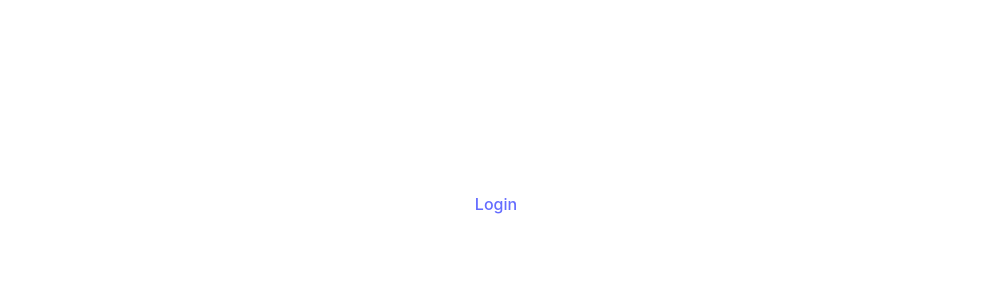
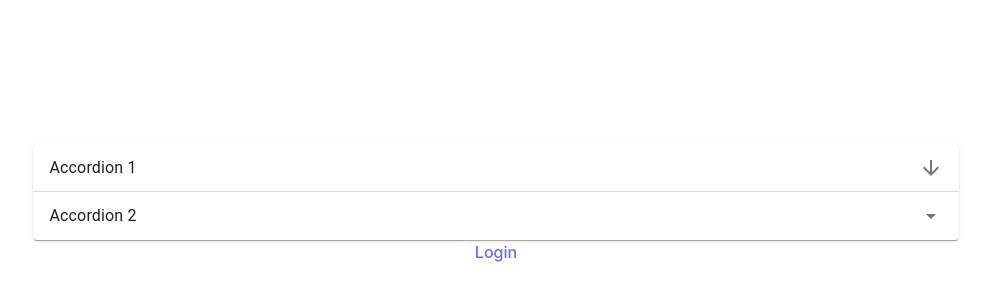
Before and after one commit to erkinov-wtf/split-bill, a React (Vite) app in the folder frontend/: page /join-room in a window 1280 px wide. Before the commit this address had no page. Shown: the part 196-496 px from the top of the page, without its empty margins (144-1135 px from the left). Built offline with nearby package versions, Linux system fonts and the light colour scheme; the HTML template or start-up script is replaced by a standard one.

Commit message:
showed how to use git branching and pull requests

```diff
--- a/frontend/package.json
+++ b/frontend/package.json
@@ -12,6 +12,7 @@
   "dependencies": {
     "@emotion/react": "^11.14.0",
     "@emotion/styled": "^11.14.0",
+    "@mui/icons-material": "^6.4.3",
     "@mui/material": "^6.4.3",
     "react": "^19.0.0",
     "react-dom": "^19.0.0",
--- a/frontend/src/App.jsx
+++ b/frontend/src/App.jsx
@@ -1,13 +1,16 @@
 import './App.css'
 import Login from "./Pages/Login/index.jsx";
 import {Link, Route, Routes} from "react-router-dom";
+import AccordionExpandIcon from "./pages/join-room/index.jsx";
 
 function App() {
 
     return (
         <>
             <Routes>
-            <Route path="/login" element={<Login />} />
+                <Route path="/login" element={<Login/>}/>
+
+                <Route path="/join-room" element={<AccordionExpandIcon/>}/>
             </Routes>
 
             <Link to="/login">Login</Link>
--- /dev/null
+++ b/frontend/src/pages/join-room/index.jsx
@@ -0,0 +1,43 @@
+import Accordion from '@mui/material/Accordion';
+import AccordionSummary from '@mui/material/AccordionSummary';
+import AccordionDetails from '@mui/material/AccordionDetails';
+import Typography from '@mui/material/Typography';
+import ArrowDownwardIcon from '@mui/icons-material/ArrowDownward';
+import ArrowDropDownIcon from '@mui/icons-material/ArrowDropDown';
+
+export default function AccordionExpandIcon() {
+    return (
+        <div>
+            <Accordion>
+                <AccordionSummary
+                    expandIcon={<ArrowDownwardIcon />}
+                    aria-controls="panel1-content"
+                    id="panel1-header"
+                >
+                    <Typography component="span">Accordion 1</Typography>
+                </AccordionSummary>
+                <AccordionDetails>
+                    <Typography>
+                        Lorem ipsum dolor sit amet, consectetur adipiscing elit. Suspendisse
+                        malesuada lacus ex, sit amet blandit leo lobortis eget.
+                    </Typography>
+                </AccordionDetails>
+            </Accordion>
+            <Accordion>
+                <AccordionSummary
+                    expandIcon={<ArrowDropDownIcon />}
+                    aria-controls="panel2-content"
+                    id="panel2-header"
+                >
+                    <Typography component="span">Accordion 2</Typography>
+                </AccordionSummary>
+                <AccordionDetails>
+                    <Typography>
+                        Lorem ipsum dolor sit amet, consectetur adipiscing elit. Suspendisse
+                        malesuada lacus ex, sit amet blandit leo lobortis eget.
+                    </Typography>
+                </AccordionDetails>
+            </Accordion>
+        </div>
+    );
+}
```
Also changed, not shown: 1 other file (tests, documents, lock files or other folders). Lines whose indentation alone changed are shown as unchanged.
